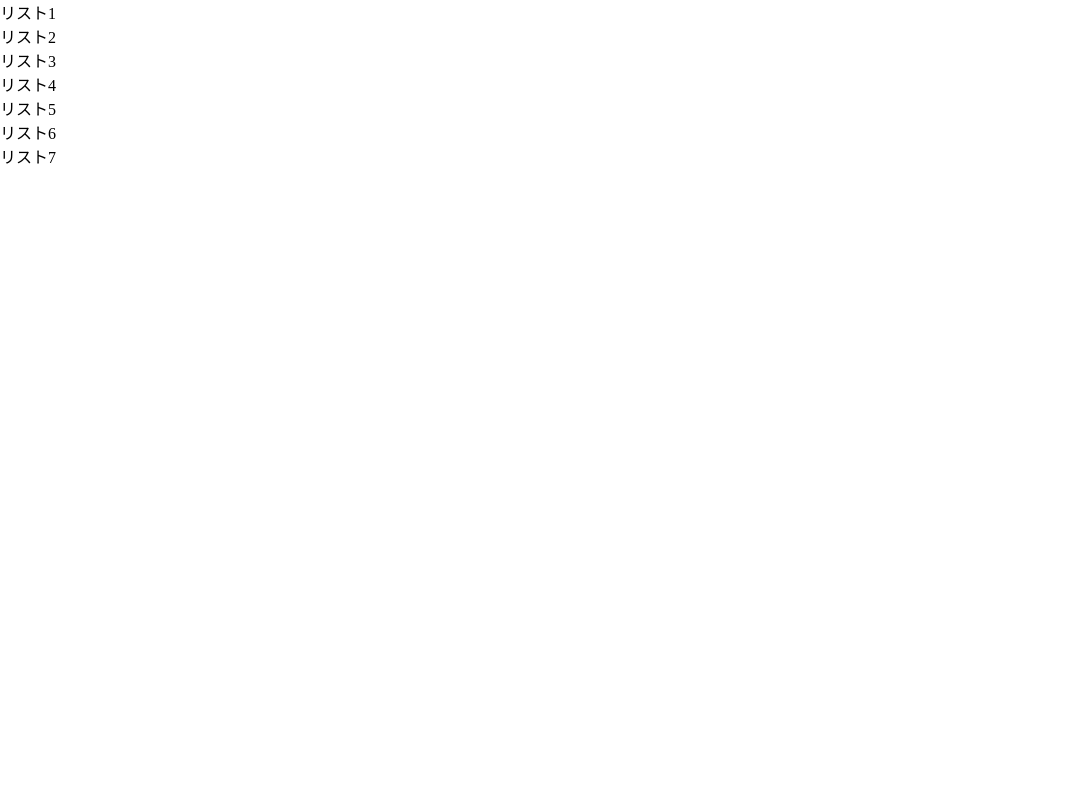
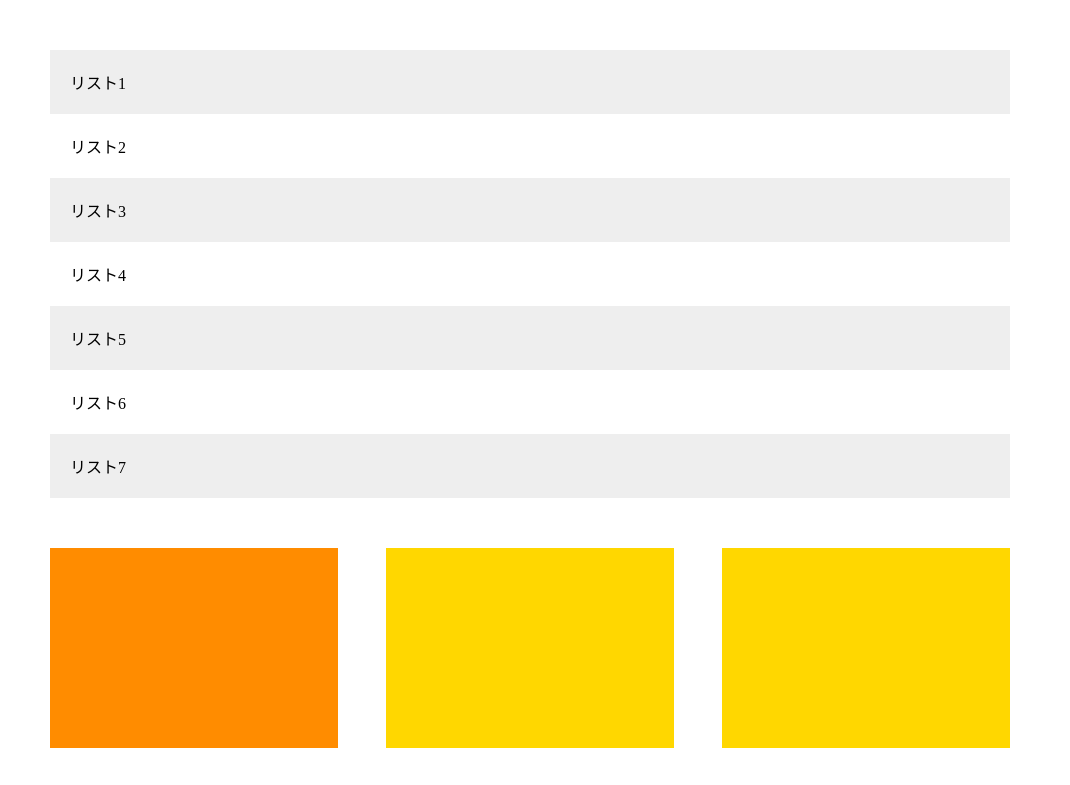
Before and after one commit to tkikokiko/webcamp-practice, a plain HTML site: page 1-8/index1-8.html in a window 1280 px wide. Shown: the top 785 px of the page, without its empty margins (0-1070 px from the left). Drawn offline with Linux system fonts and the light colour scheme.

Commit message:
[Finish] 1-8 (解答を見て修正)

```diff
--- a/1-8/index1-8.html
+++ b/1-8/index1-8.html
@@ -7,15 +7,46 @@
   </head>
 
   <body>
-    <div class="list">
-      <p class"=list-text">リスト1</p>
-      <p class"=list-text">リスト2</p>
-      <p class"=list-text">リスト3</p>
-      <p class"=list-text">リスト4</p>
-      <p class"=list-text">リスト5</p>
-      <p class"=list-text">リスト6</p>
-      <p class"=list-text">リスト7</p>
-    </div>
+    <main>
+      <ul class="item-list">
+        <li class="item">
+          <!--::marker-->
+          リスト1
+        </li>
+        <li class="item">
+          <!--::marker-->
+          リスト2
+        </li>
+        <li class="item">
+          <!--::marker-->
+          リスト3
+        </li>
+        <li class="item">
+          <!--::marker-->
+          リスト4
+        </li>
+        <li class="item">
+          <!--::marker-->
+          リスト5
+        </li>
+        <li class="item">
+          <!--::marker-->
+          リスト6
+        </li>
+        <li class="item">
+          <!--::marker-->
+          リスト7
+        </li>
+      </ul>
+    <!--<div class="list">-->
+    <!--  <p class"=list-text">リスト1</p>-->
+    <!--  <p class"=list-text">リスト2</p>-->
+    <!--  <p class"=list-text">リスト3</p>-->
+    <!--  <p class"=list-text">リスト4</p>-->
+    <!--  <p class"=list-text">リスト5</p>-->
+    <!--  <p class"=list-text">リスト6</p>-->
+    <!--  <p class"=list-text">リスト7</p>-->
+    <!--</div>-->
 
       <div class="boxs">
         <div class="box"></div>
@@ -28,6 +59,6 @@
         <div class="box"></div>
         <div class="box"></div>
       </div>
-
+    </main>
   </body>
 </html>
--- a/1-8/style1-8.css
+++ b/1-8/style1-8.css
@@ -4,37 +4,73 @@
   box-sizing: border-box;
 }
 
-.list {
+main {
+  width: 960px;
+  margin: 50px;
   /*display: flex;*/
-  justify-content: center;
-  margin: 50 auto;
-  width: 960px;
+  /*justify-content: center;*/
 }
 
-.list-text {
-  width: 960px;
-  font-size: 15px;
-  display: inline-block;
-  padding: 20px;
-  color: #6c6b6b;
-  font-size: 20px;
+.item-list {
+  margin-bottom: 50px;
 }
 
-.list-text:nth-child(1) {
-  background-color: #d1d1d1;
+.item {
+  padding: 20px;
+  list-style: none;
 }
+
+.item:nth-child(odd) {
+  background-color: #eee;
+}
+
+/*.list {*/
+  /*display: flex;*/
+  /*justify-content: center;*/
+/*  margin: 50 auto;*/
+/*  width: 960px;*/
+/*}*/
+
+/*.list-text {*/
+/*  width: 960px;*/
+  /*font-size: 15px;*/
+  /*display: inline-block;*/
+/*  padding: 20px;*/
+  /*color: #6c6b6b;*/
+/*  font-size: 20px;*/
+/*}*/
+
+/*.list-text:nth-child(odd) {*/
+/*  background-color: #eee;*/
+/*}*/
 
 .boxs {
   display: flex;
-  justify-content: center;
-  margin: 50 auto;
+  /*justify-content: center;*/
+  /*margin: 50 auto;*/
   flex-wrap: wrap;
-  width: 960px;
+  /*width: 960px;*/
 }
 
 .box {
   height: 200px;
-  color: yellow;
-  /*width: 0.3;*/
-  /*padding:0 0.05 40px 0;*/
+  background-color: #ffd700;
+  width: 30%;
+  height: 200px;
+  margin-right: 5%;
+  margin-bottom: 40px;
 }
+
+.box:first-child,
+.box:nth-child(5),
+.box:last-child {
+  background-color: #ff8c00;
+}
+
+.box:nth-child(3n) {
+  margin-right: 0;
+}
+
+.box:nth-last-child(-n+3) {
+  margin-bottom: 0;
+}
```
Lines whose indentation alone changed are shown as unchanged.
